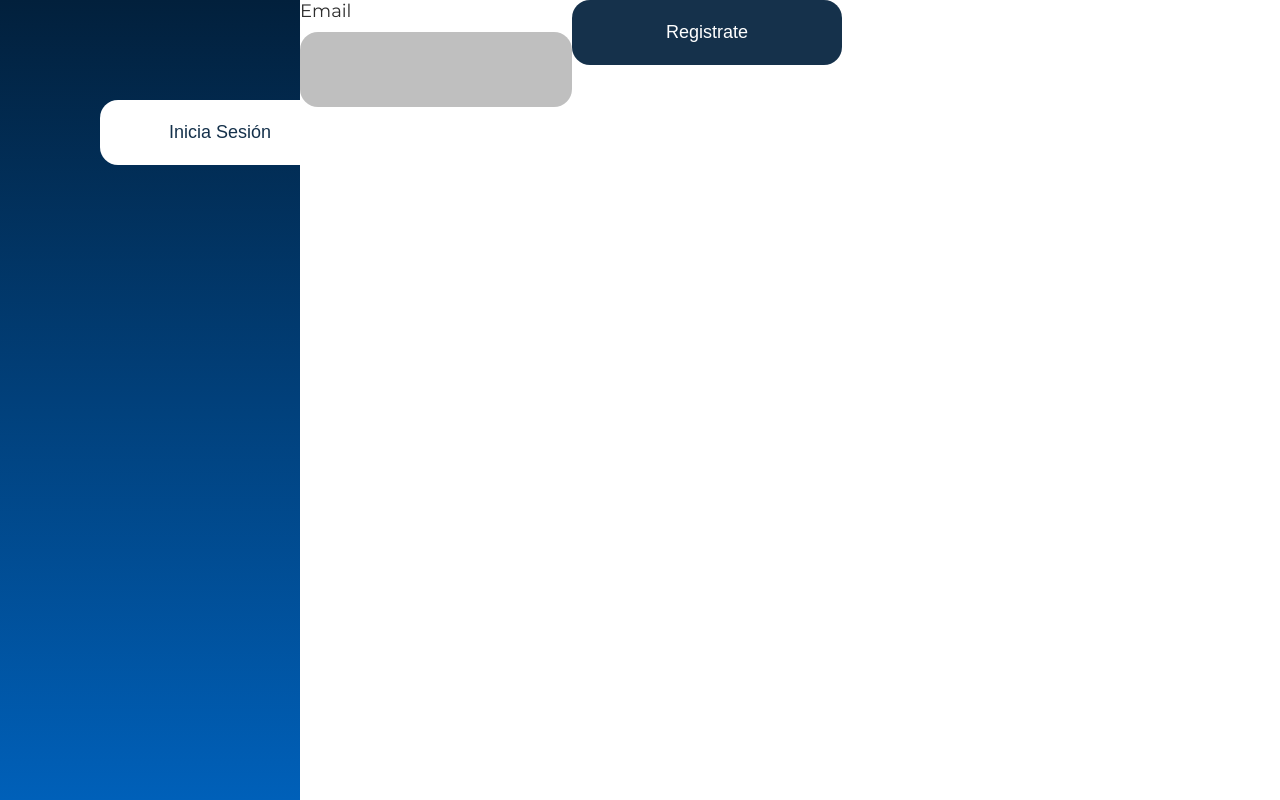
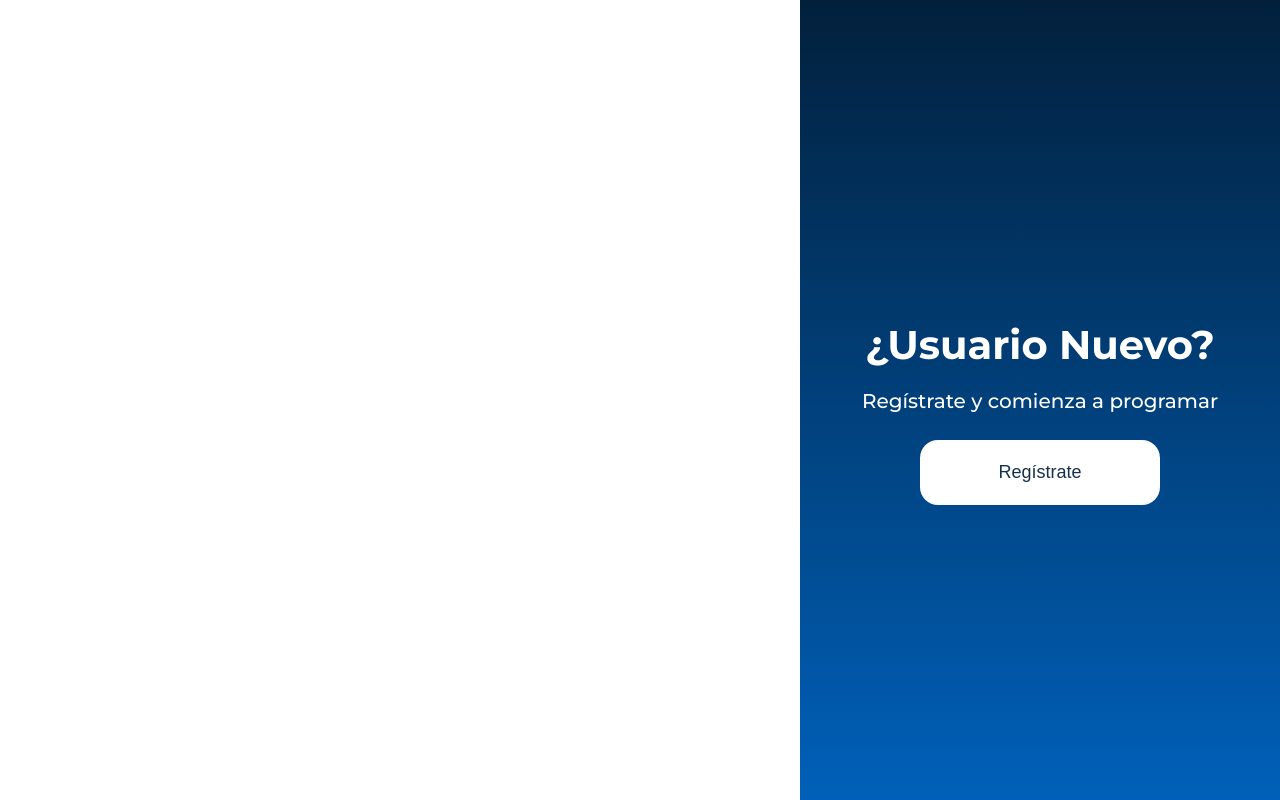
Before and after one commit to Code4UHub/client, a React (Create React App) app: page / in a window 1280 px wide. Built offline with nearby package versions, Linux system fonts and the light colour scheme.

Commit message:
[AUTHENTICATION SIDEBAR] Proposal

```diff
--- a/package.json
+++ b/package.json
@@ -11,6 +11,7 @@
     "@types/node": "17.0.45",
     "@types/react": "18.0.30",
     "@types/react-dom": "18.0.11",
+    "framer-motion": "^10.10.0",
     "react": "18.2.0",
     "react-dom": "18.2.0",
     "react-redux": "8.0.5",
--- /dev/null
+++ b/src/components/AuthenticationSidebarHero/AuthenticationSidebarHero.module.css
@@ -0,0 +1,49 @@
+.authentication-hero {
+  width: 48rem;
+  height: 100vh;
+  position: relative;
+  left: calc(100vw - 48rem);
+  display: flex;
+  flex-direction: column;
+  justify-content: start;
+  align-items: center;
+  z-index: 0;
+}
+
+.sign-up {
+  left: 0;
+  top: 0;
+}
+
+.slidebar {
+  width: 100%;
+  height: 100%;
+  position: absolute;
+  top: 0;
+  left: 0;
+  background: var(--blue-gradient);
+  z-index: -1;
+  display: flex;
+  justify-content: center;
+  padding-top: 44rem;
+}
+
+.slidebar button {
+  z-index: 1;
+}
+
+.title {
+  text-align: center;
+  font-size: var(--fs-sub-title);
+  font-weight: 700;
+  color: var(--white-color);
+  margin-top: 32rem;
+  margin-bottom: 2rem;
+}
+
+.hero-content {
+  text-align: center;
+  font-size: var(--fs-mid-text);
+  font-weight: 500;
+  color: var(--white-color);
+}
--- /dev/null
+++ b/src/components/AuthenticationSidebarHero/AuthenticationSidebarHero.tsx
@@ -0,0 +1,38 @@
+import React from 'react';
+import styles from './AuthenticationSidebarHero.module.css';
+
+import Button from '../Button/Button';
+import { ScreenTypes } from '../../routes/authentication/Authentication';
+
+type Props = {
+  screen: ScreenTypes;
+  screenHandler: () => void;
+};
+
+export function AuthenticationSideBarHero({ screen, screenHandler }: Props) {
+  return (
+    <aside
+      className={`${styles['authentication-hero']} ${
+        screen === ScreenTypes.signUp ? styles['sign-up'] : ''
+      }`}
+    >
+      <div className={styles.slidebar}>
+        <Button
+          location="sidebar"
+          text={screen === ScreenTypes.signIn ? 'Regístrate' : 'Inicia Sesión'}
+          onClickHandler={screenHandler}
+        />
+      </div>
+      <h2 className={styles.title}>
+        {screen === ScreenTypes.signIn
+          ? '¿Usuario Nuevo?'
+          : '¿Ya tienes una cuenta?'}
+      </h2>
+      {screen === ScreenTypes.signIn && (
+        <p className={styles['hero-content']}>
+          Regístrate y comienza a programar
+        </p>
+      )}
+    </aside>
+  );
+}
--- a/src/components/ButtonHero/ButtonHero.tsx
+++ b/src/components/Button/Button.tsx
@@ -1,5 +1,5 @@
 import React from 'react';
-import style from './ButtonHero.module.css';
+import style from './Button.module.css';
 
 type Props = {
   location: string;
@@ -7,7 +7,7 @@ type Props = {
   onClickHandler: () => void;
 };
 
-export default function ButtonHero({ location, text, onClickHandler }: Props) {
+export default function Button({ location, text, onClickHandler }: Props) {
   return (
     <button className={style[location]} type="button" onClick={onClickHandler}>
       {text}
--- /dev/null
+++ b/src/components/InputField/InputField.tsx
@@ -0,0 +1,17 @@
+import React from 'react';
+import style from './InputField.module.css';
+
+type Props = {
+  label: string;
+  type: string;
+  id: string;
+};
+
+export default function InputField({ label, type, id }: Props) {
+  return (
+    <div className="inputHero">
+      <label htmlFor={id}>{label}</label>
+      <input id={id} type={type} className={style.inputHero} />
+    </div>
+  );
+}
--- a/src/components/InputHero/InputHero.tsx
+++ /dev/null
@@ -1,19 +0,0 @@
-import React from 'react';
-import style from './InputHero.module.css';
-
-type Props = {
-  label: string;
-  type: string;
-  id: string;
-};
-
-export default function InputHero({ label, type, id }: Props) {
-  return (
-    <div className="inputHero">
-        <label htmlFor={id}>
-            {label}
-        </label>
-        <input id={id} type={type} className={style.inputHero} />
-    </div>
-  );
-}
--- a/src/routes/authentication/Authentication.tsx
+++ b/src/routes/authentication/Authentication.tsx
@@ -1,70 +1,79 @@
-import React from 'react';
-import ButtonHero from '../../components/ButtonHero/ButtonHero';
-import InputHero from '../../components/InputHero/InputHero';
-import style from './Authentication.module.css';
+import React, { useState } from 'react';
+// import Button from '../../components/Button/Button';
+// import InputField from '../../components/InputField/InputField';
+// import style from './Authentication.module.css';
+
+import { AuthenticationSideBarHero } from '../../components/AuthenticationSidebarHero/AuthenticationSidebarHero';
+
+export enum ScreenTypes {
+  signIn = 'signIn',
+  signUp = 'signUp',
+}
 
 function Authentication() {
-  const [windowState, onWindowChange] = React.useState('left');
-  const isLoginActive = (windowState === 'left');
-  const isSignUpActive = (windowState === 'right');
+  // const [windowState, onWindowChange] = React.useState('left');
+  // const isLoginActive = windowState === 'left';
+  // const isSignUpActive = windowState === 'right';
 
-  function onClick() {
-    if (windowState === 'left') {
-      onWindowChange('movingRight');
-      setTimeout(onWindowChange, 1800, 'right');
-    } else {
-      onWindowChange('movingLeft');
-      setTimeout(onWindowChange, 1800, 'left');
-    }
-  }
+  const [screen, setScreen] = useState(ScreenTypes.signIn);
+
+  // function onClick() {
+  //   if (windowState === 'left') {
+  //     onWindowChange('movingRight');
+  //     setTimeout(onWindowChange, 1800, 'right');
+  //   } else {
+  //     onWindowChange('movingLeft');
+  //     setTimeout(onWindowChange, 1800, 'left');
+  //   }
+  // }
+
+  // return (
+  //   <div className={style.app}>
+  //     <div id={style.window} className={style[windowState]} />
+  //     {isLoginActive && (
+  //       <>
+  //         <div className={style.login}>
+  //           <Button
+  //             location="sidebar"
+  //             text="Inicia Sesión"
+  //             onClickHandler={() => onClick()}
+  //           />
+  //         </div>
+  //         <InputField label="Email" type="email" id="email" />
+  //         <Button
+  //           location="authentication"
+  //           text="Registrate"
+  //           onClickHandler={() => onClick()}
+  //         />
+  //       </>
+  //     )}
+  //     {isSignUpActive && (
+  //       <>
+  //         <InputField label="Email" type="email" id="email" />
+  //         <Button
+  //           location="authentication"
+  //           text="Iniciar Sesión"
+  //           onClickHandler={() => onClick()}
+  //         />
+  //         <div className={style.signUp}>
+  //           <Button
+  //             location="sidebar"
+  //             text="Regístrate"
+  //             onClickHandler={() => onClick()}
+  //           />
+  //         </div>
+  //       </>
+  //     )}
+  //   </div>
+  // );
+
+  const updateScreen = () => {
+    if (screen === ScreenTypes.signIn) setScreen(ScreenTypes.signUp);
+    else setScreen(ScreenTypes.signIn);
+  };
+
   return (
-    <div className={style.app}>
-      <div id={style.window} className={style[windowState]} />
-
-      {isLoginActive && (
-        <>
-          <div className={style.login}>
-            <ButtonHero
-              location="sidebar"
-              text="Inicia Sesión"
-              onClickHandler={() => onClick()}
-            />
-          </div>
-          <InputHero
-            label="Email"
-            type="email"
-            id="email"
-          />
-          <ButtonHero
-            location="authentication"
-            text="Registrate"
-            onClickHandler={() => onClick()}
-          />
-        </>
-      )}
-
-      {isSignUpActive && (
-        <>
-          <InputHero
-            label="Email"
-            type="email"
-            id="email"
-          />
-          <ButtonHero
-            location="authentication"
-            text="Iniciar Sesión"
-            onClickHandler={() => onClick()}
-          />
-          <div className={style.signUp}>
-            <ButtonHero
-              location="sidebar"
-              text="Regístrate"
-              onClickHandler={() => onClick()}
-            />
-          </div>
-        </>
-      )}
-    </div>
+    <AuthenticationSideBarHero screen={screen} screenHandler={updateScreen} />
   );
 }
 
```
Also changed, not shown: src/components/SidebarHero/SideBarHero.module.css (deleted, +0 -15 lines), src/components/SidebarHero/SideBarHero.tsx (deleted, +0 -15 lines), src/components/Button/Button.module.css (renamed from src/components/ButtonHero/ButtonHero.module.css), src/components/InputField/InputField.module.css (renamed from src/components/InputHero/InputHero.module.css), 1 other file (tests, documents, lock files or other folders).
